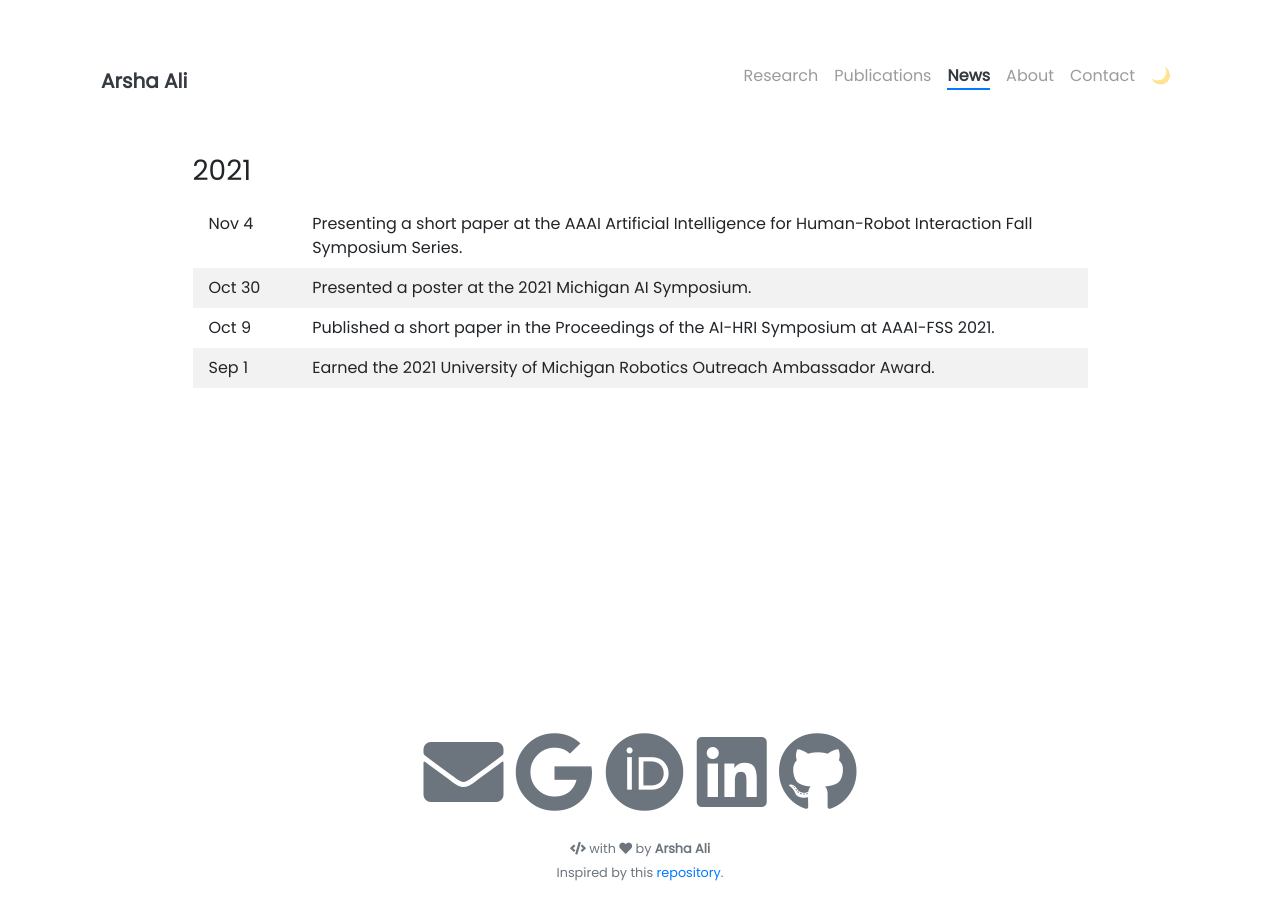
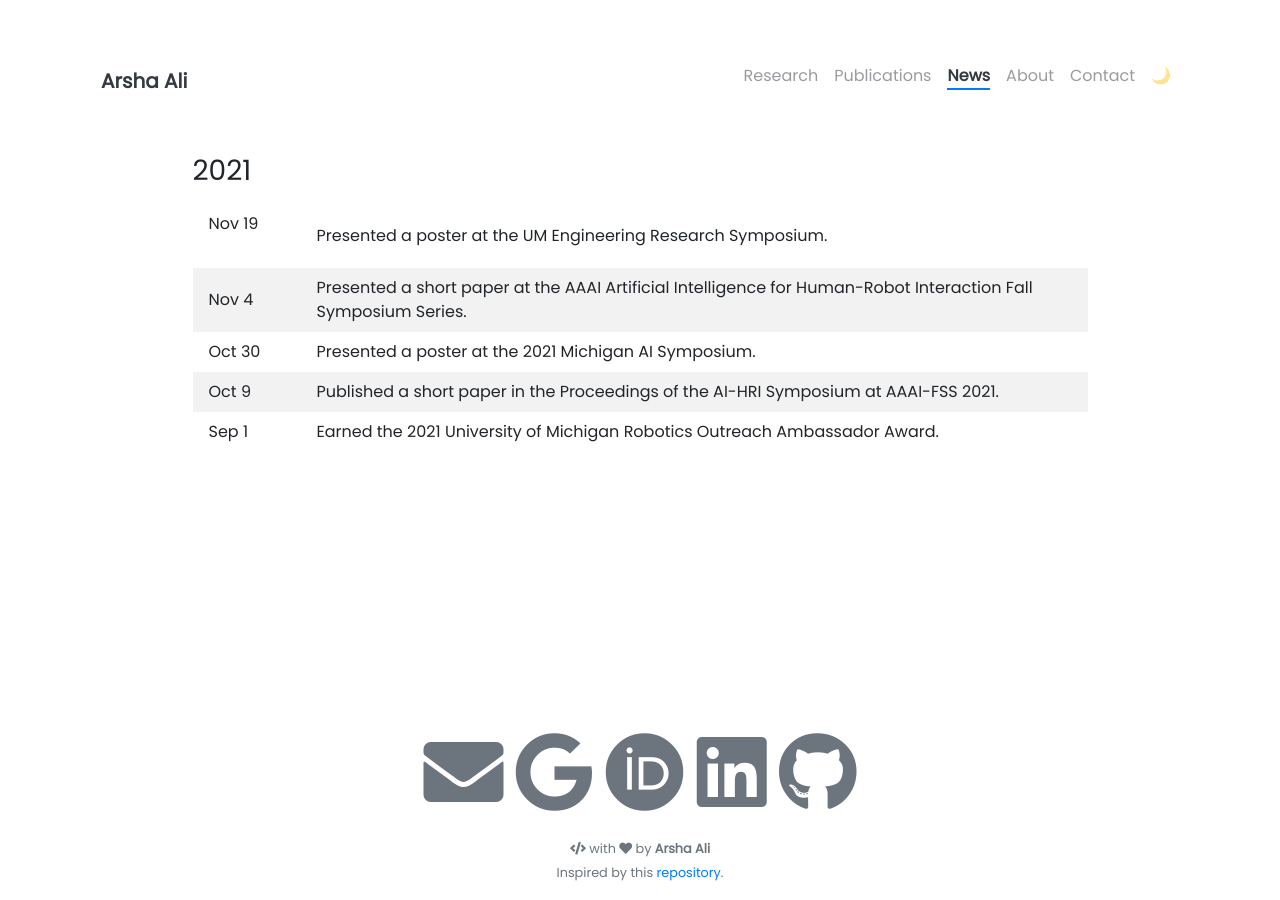
Before and after one commit to arshaali/arshaali.github.io, a Jekyll site: the page built from pages/news.md, in a window 1280 px wide. Built offline with Jekyll 4.4.1, drawn with Linux system fonts in a browser that asks for light colours; nearby versions of some CDN libraries.

Commit message:
Update news.md

```diff
--- a/pages/news.md
+++ b/pages/news.md
@@ -14,7 +14,8 @@ td, th {
 
 ### 2021
 
-Nov 4 &nbsp; &nbsp; &nbsp; &nbsp; | Presenting a short paper at the AAAI Artificial Intelligence for Human-Robot Interaction Fall Symposium Series.
+Nov 19 &nbsp; &nbsp; &nbsp; &nbsp; | Presented a poster at the UM Engineering Research Symposium.
+Nov 4        | Presented a short paper at the AAAI Artificial Intelligence for Human-Robot Interaction Fall Symposium Series.
 Oct 30       | Presented a poster at the 2021 Michigan AI Symposium.
 Oct 9        | Published a short paper in the Proceedings of the AI-HRI Symposium at AAAI-FSS 2021.
 Sep 1        | Earned the 2021 University of Michigan Robotics Outreach Ambassador Award.
```
